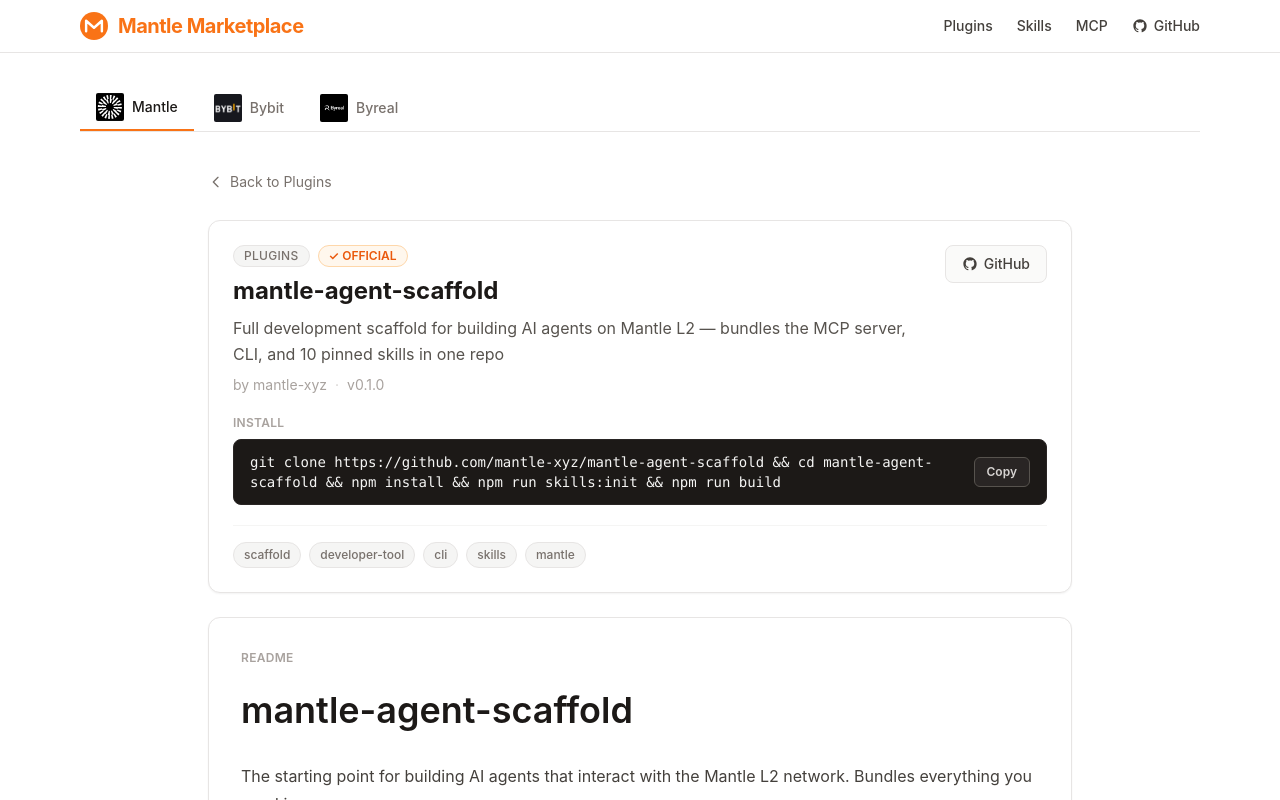
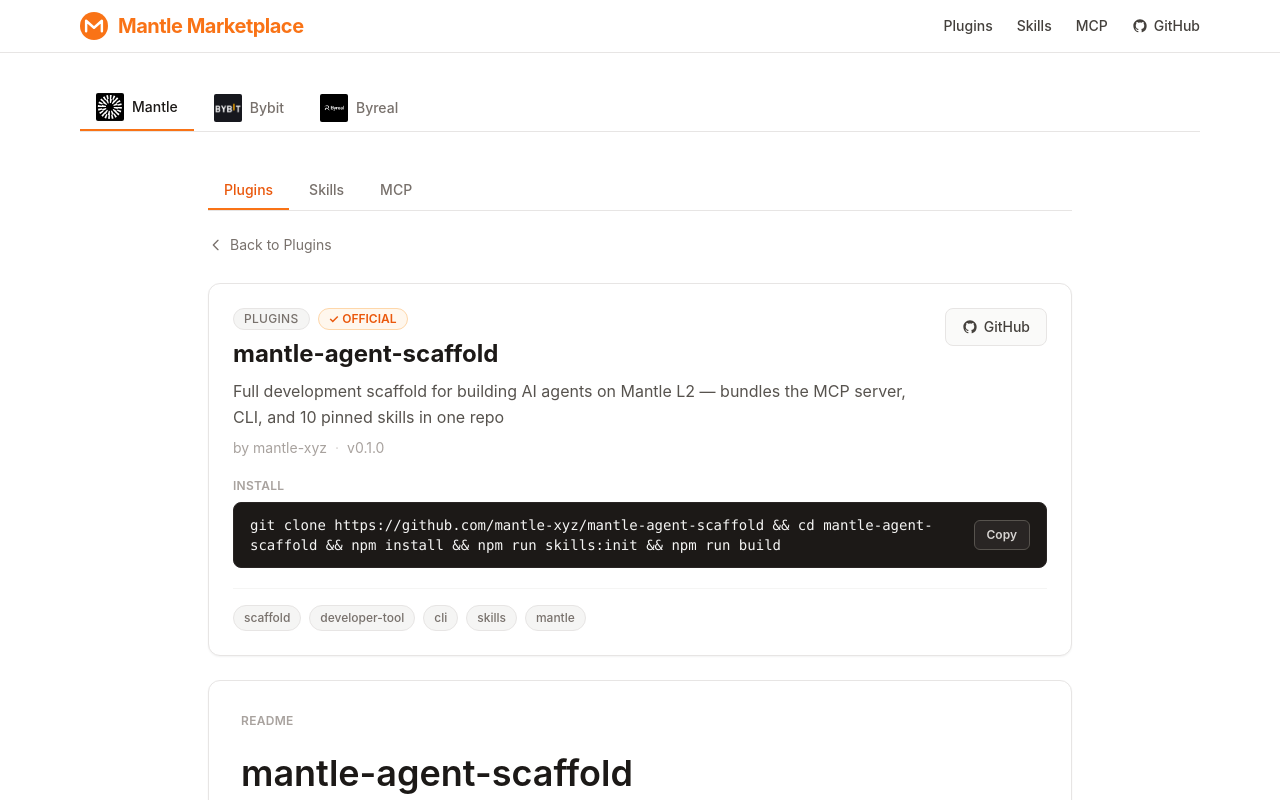
Before and after one commit to kyle-park-io/mantle-marketplace, a Next.js app: page /mantle/plugins/mantle-agent-scaffold in a window 1280 px wide. Shown: the top 800 px of the page. Built offline with nearby package versions, Linux system fonts and the light colour scheme; a web font is replaced by a local one.

Commit message:
feat(detail): show CategoryTabs on item detail page (#37)

```diff
--- a/src/app/[platform]/[category]/[slug]/page.tsx
+++ b/src/app/[platform]/[category]/[slug]/page.tsx
@@ -1,6 +1,7 @@
 import Link from 'next/link';
 import ReactMarkdown from 'react-markdown';
 import { InstallCommand } from '@/components/install-command';
+import { CategoryTabs } from '@/components/category-tabs';
 import { getItemBySlug, getAllItems } from '@/lib/data';
 import { CATEGORY_LABELS } from '@/lib/constants';
 import type { Platform, Category } from '@/lib/types';
@@ -34,6 +35,7 @@
 
   return (
     <div className="mx-auto max-w-4xl space-y-6 px-4 py-10">
+      <CategoryTabs />
       {/* Back button */}
       <Link
         href={`/${platform}/${category}`}
```
